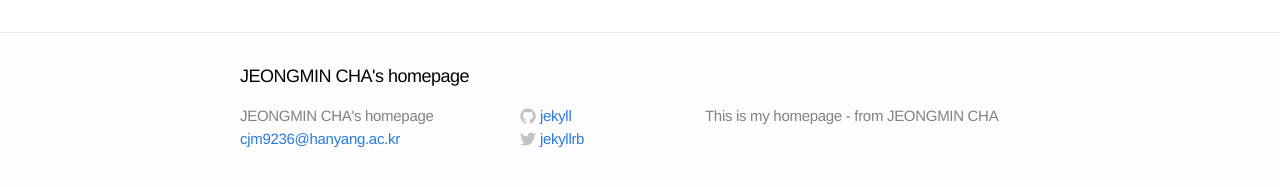
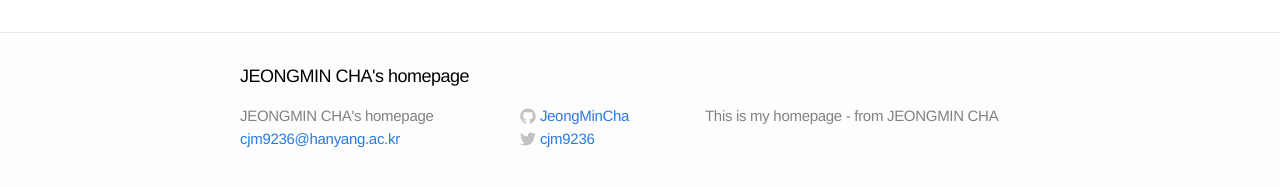
Before and after one commit to JeongMinCha/jeongmincha.github.com, a Jekyll site: the page built from about.md, in a window 1280 px wide. Shown: the part 338-525 px from the top of the page. Built offline with Jekyll 4.4.1, drawn with Linux system fonts in a browser that asks for light colours.

Commit message:
Add SNS usernames (Twitter, Facebook, GitHub)

```diff
--- a/_config.yml
+++ b/_config.yml
@@ -2,11 +2,13 @@
 title: JEONGMIN CHA's homepage
 email: cjm9236@hanyang.ac.kr
 
+twitter_username: cjm9236
+github_username: JeongMinCha
+facebook_username: cjm9236
+
 description: "This is my homepage - from JEONGMIN CHA"
 baseurl: ""
 url: "http://yourdomain.com"
-twitter_username: jekyllrb
-github_username:  jekyll
 
 # Build settings
 markdown: kramdown
```
